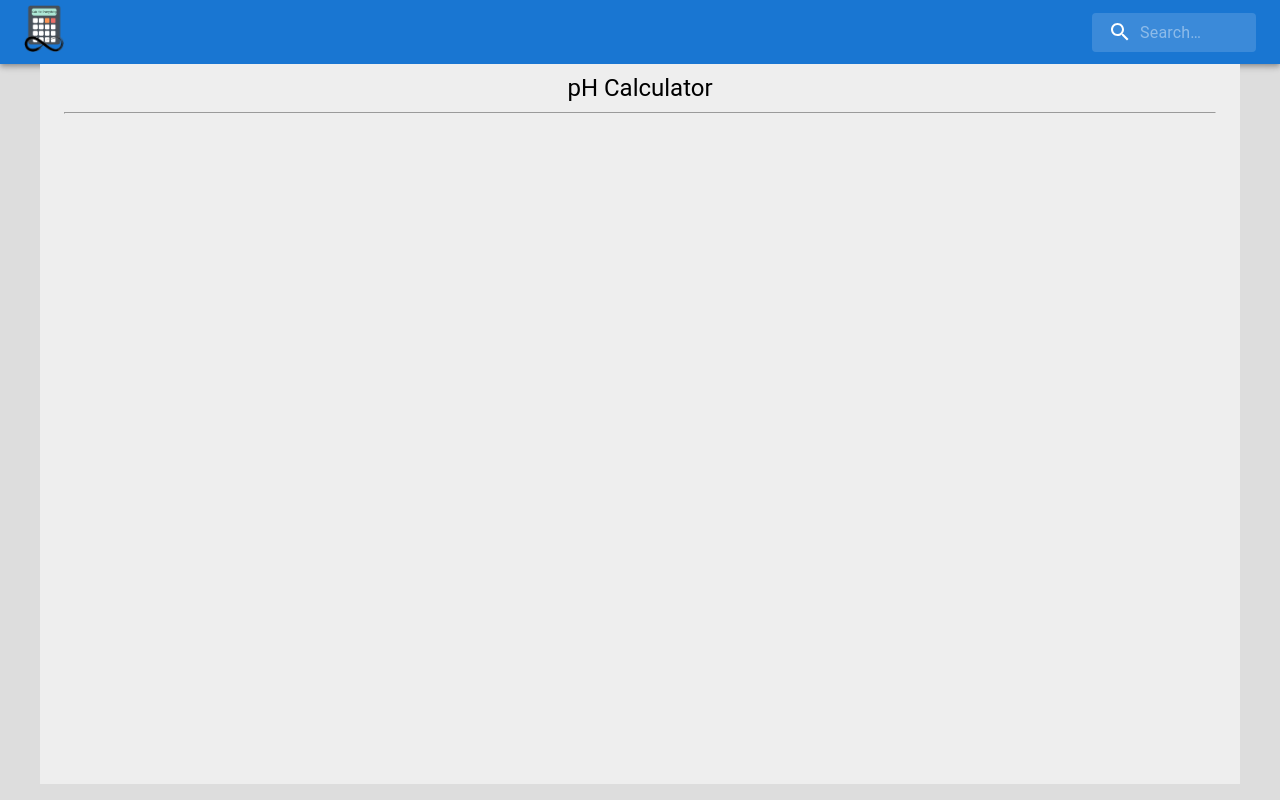
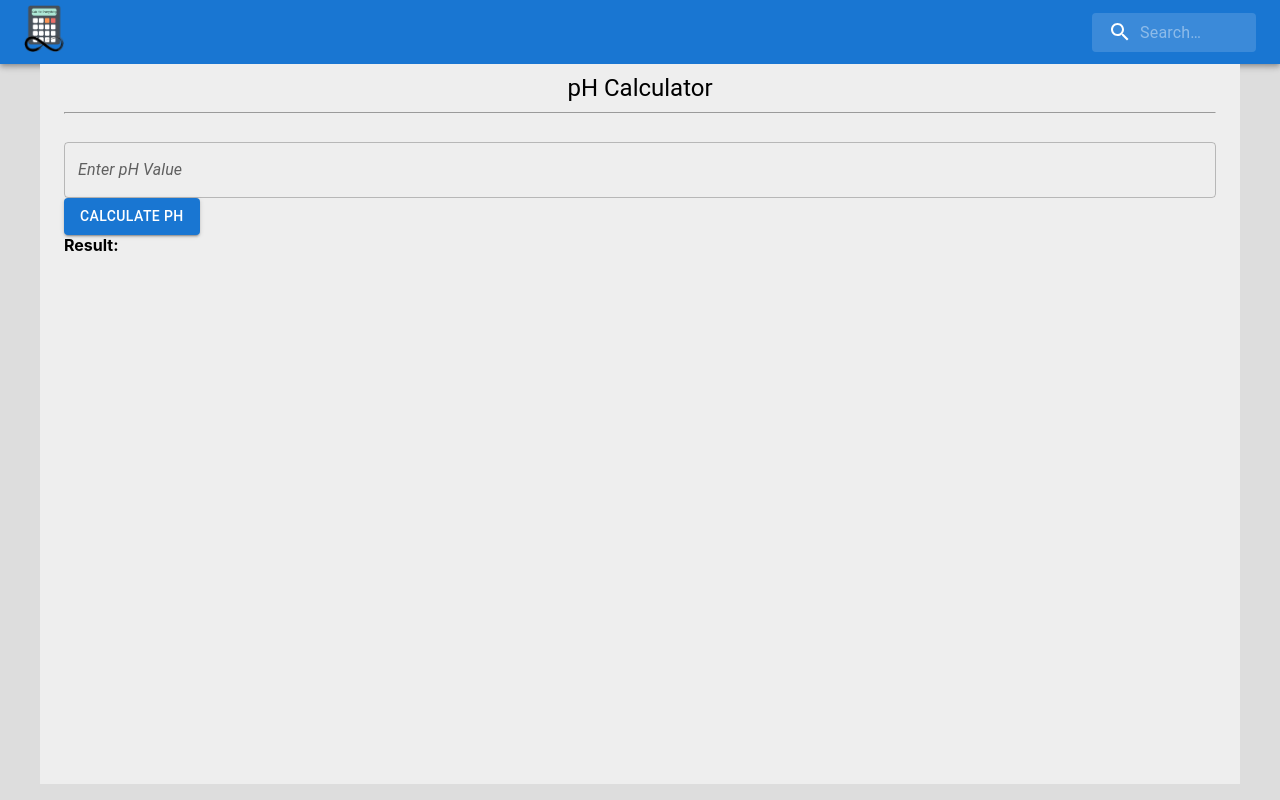
Before and after one commit to SarthakKeshari/calc_for_everything, a React (Create React App) app in the folder calculators/: page /phcalc in a window 1280 px wide. Built offline with nearby package versions, Linux system fonts and the light colour scheme.

Commit message:
Added MainPHCalc.js

```diff
--- a/calculators/src/chemistry/phCalc/MainPHCalc.js
+++ b/calculators/src/chemistry/phCalc/MainPHCalc.js
@@ -1,14 +1,53 @@
-import React from 'react';
-import { Container, Typography } from '@mui/material';
+import React, { useState } from 'react'
+import TextField from '@mui/material/TextField'
+import Button from '@mui/material/Button'
 
-function MainPHCalc(){
-    return(
-        <Container maxWidth="lg" sx={{ bgcolor: '#eeeeee', minHeight: '90vh', paddingY:"10" }}>
-            <Typography pt={1} variant='h5' sx = {{textAlign: "center"}}>pH Calculator</Typography>
-            <hr/>
-            <br/>
-        </Container>
-    )
+import { Container, Typography } from '@mui/material'
+
+function MainPHCalc () {
+  const [phValue, setPhValue] = useState('');
+  const [result, setResult] = useState('');
+
+  const calculatePh = () => {
+    const ph = parseFloat(phValue);
+
+    if (isNaN(ph)) {
+      setResult('Invalid input. Please enter a valid pH value.');
+    } else if (ph < 0 || ph > 14) {
+      setResult('pH value must be between 0 and 14.');
+    } else if (ph < 7) {
+      setResult('This pH is acidic.');
+    } else if (ph === 7) {
+      setResult('This pH is neutral.');
+    } else {
+      setResult('This pH is basic/alkaline.');
+    }
+  };
+
+  return (
+    <Container
+      maxWidth='lg'
+      sx={{ bgcolor: '#eeeeee', minHeight: '90vh', paddingY: '10' }}
+    >
+      <Typography pt={1} variant='h5' sx={{ textAlign: 'center' }}>
+        pH Calculator
+      </Typography>
+      <hr />
+      <br />
+      <TextField
+        label='Enter pH Value'
+        value={phValue}
+        onChange={e => setPhValue(e.target.value)}
+        fullWidth
+      />
+      <Button variant='contained' onClick={calculatePh}>
+        Calculate pH
+      </Button>
+      <div>
+        <strong>Result:</strong> {result}
+      </div>
+    </Container>
+  )
 }
 
 export default MainPHCalc;
```
